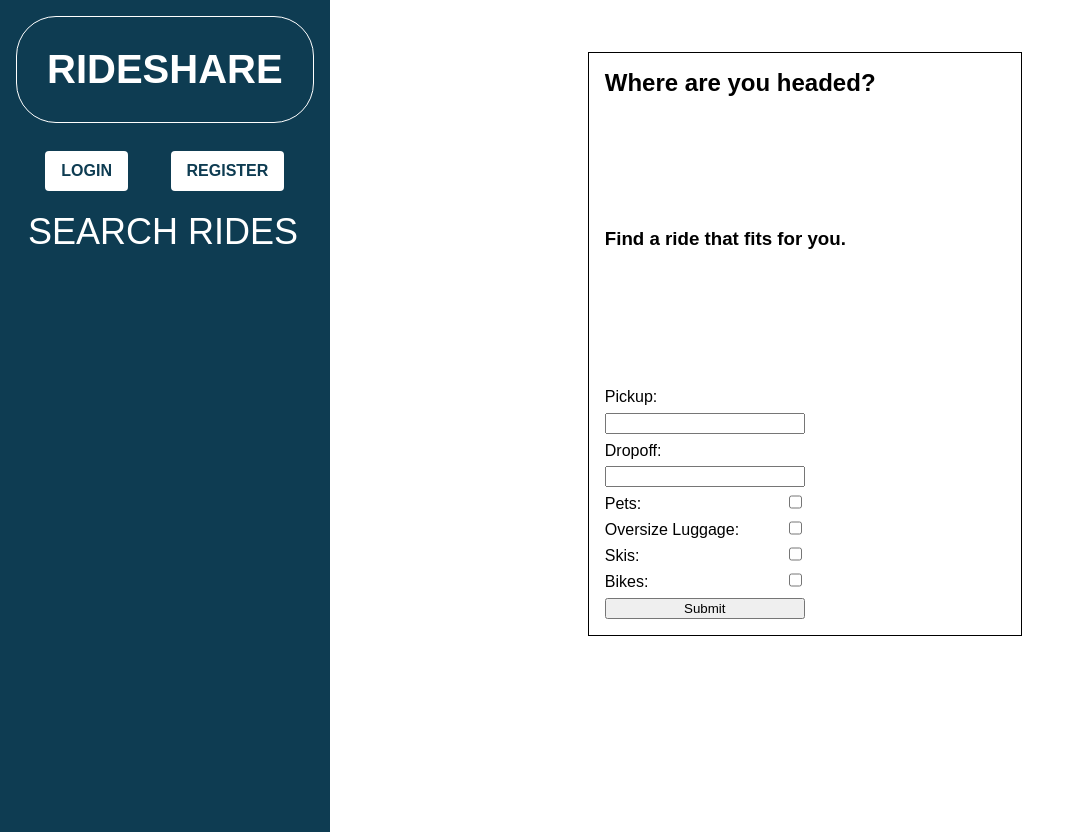
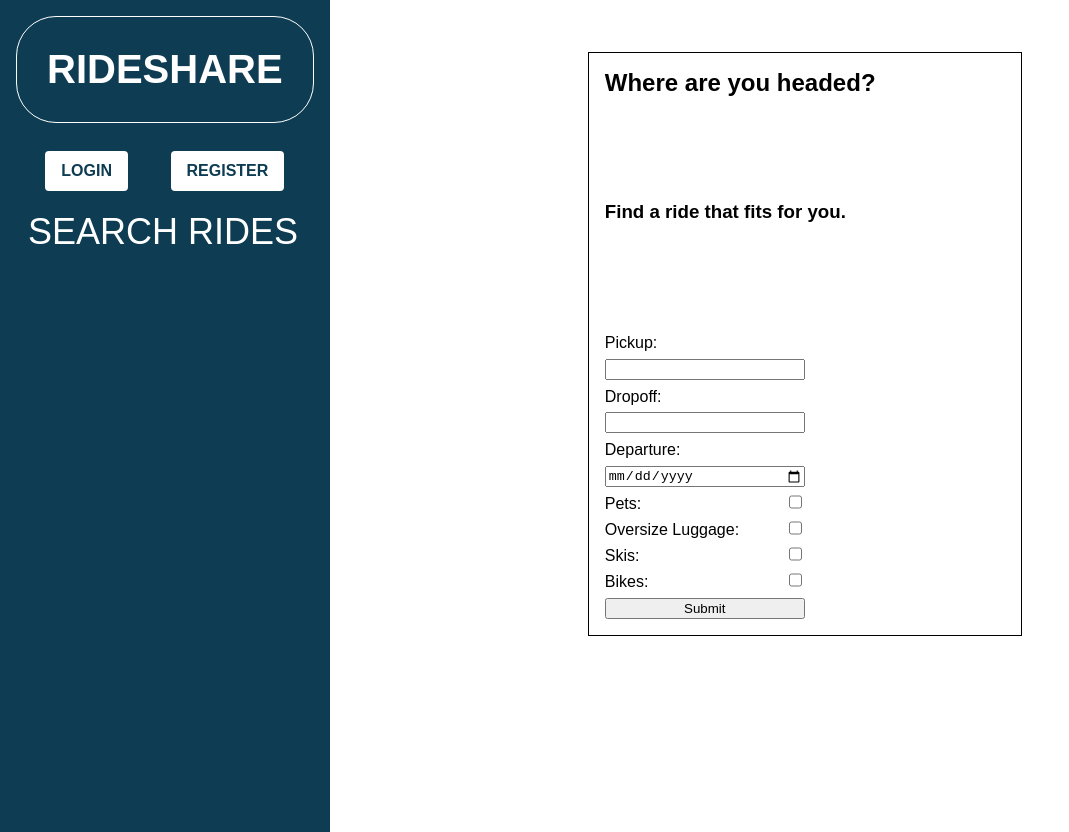
Before and after one commit to nchau3/RideShare, a React (Create React App) app in the folder client/: page /rides in a window 1280 px wide. Shown: the whole page, without its empty margins (0-1069 px from the left). Built offline with nearby package versions, Linux system fonts and the light colour scheme.

Commit message:
search rides by departure date

```diff
--- a/client/src/components/RideListItem.js
+++ b/client/src/components/RideListItem.js
@@ -20,7 +20,7 @@ export default function RideListItem(props) {
       <footer>
         <div>
           <div>{props.first_name} {props.last_name}</div>
-          <div>{props.rating} stars, {props.trip_count} rides</div>
+          <div>{props.rating} <i class="fa-solid fa-star"></i> {props.trip_count} rides</div>
         </div>
         <div>
           <div>Pickup: {props.pickup}</div>
--- a/client/src/components/SearchRides.js
+++ b/client/src/components/SearchRides.js
@@ -4,6 +4,7 @@ import '../styles/component-styles/search-rides.scss';
 export default function SearchRides(props) {
   const [pickup, setPickup] = useState(null);
   const [dropoff, setDropoff] = useState(null);
+  const [departure, setDeparture] = useState(null);
   const [conditions, setConditions] = useState({
     allow_pets: null,
     allow_oversize: null,
@@ -21,6 +22,7 @@ export default function SearchRides(props) {
   const searchParams = {
     pickup: pickup,
     dropoff: dropoff,
+    departure_date_time: departure,
     allow_pets: conditions.allow_pets,
     allow_oversize: conditions.allow_oversize,
     allow_skis: conditions.allow_skis,
@@ -53,6 +55,15 @@ export default function SearchRides(props) {
           name="dropoff"
           value={dropoff}
           onChange={(event) => setDropoff(event.target.value)}
+        />
+
+        <label for="departure">Departure:</label>
+        <input
+          type="date"
+          id="departure"
+          name="departure"
+          value={departure}
+          onChange={(event) => setDeparture(event.target.value)}
         />
 
         <div className="checkbox">
--- a/client/src/components/Triplist.js
+++ b/client/src/components/Triplist.js
@@ -22,6 +22,8 @@ export default function TripList(props) {
         dropoff={trip.dropoff}
         departure={trip.departure_date_time}
         cost={trip.cost_per_seat}
+        rating={trip.rating}
+        trip_count={trip.trip_count}
       />
       <footer>
         <div>UPCOMING</div>
```
Also changed, not shown: 2 other files (tests, documents, lock files or other folders).
